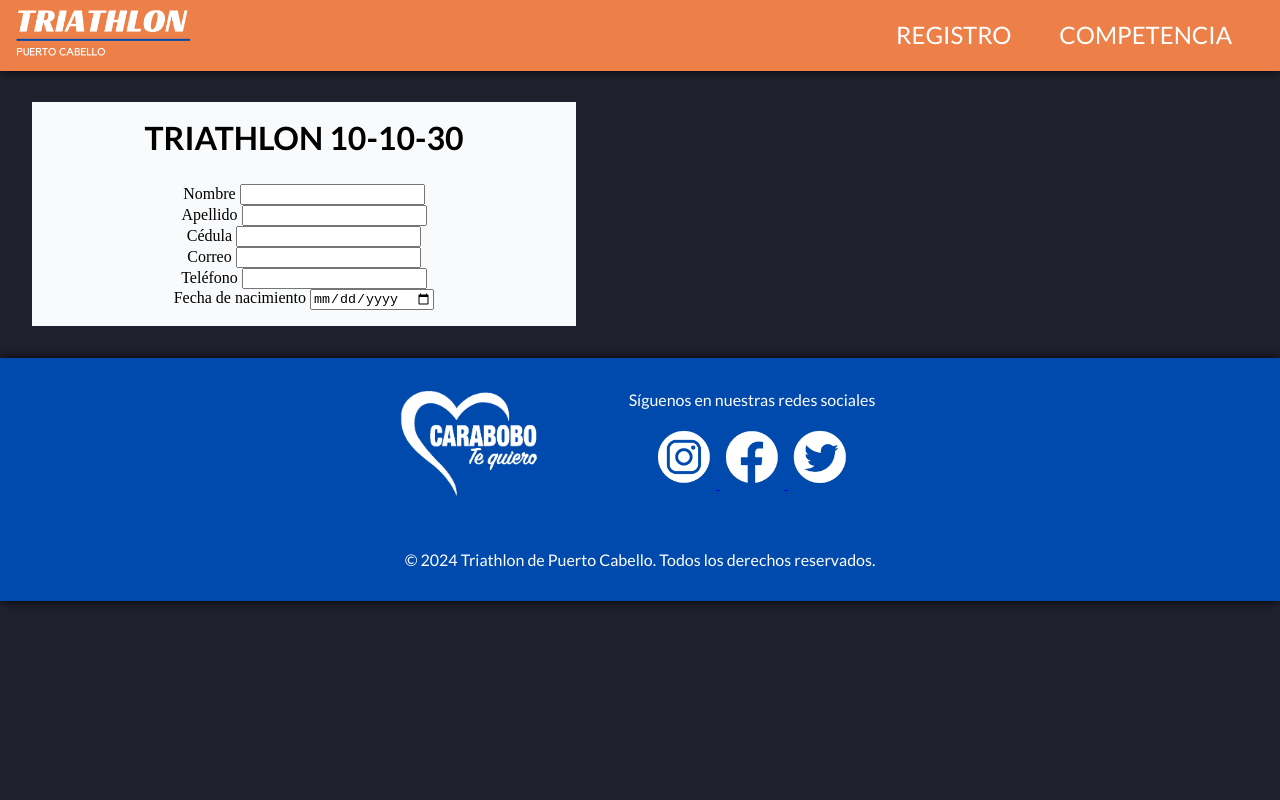
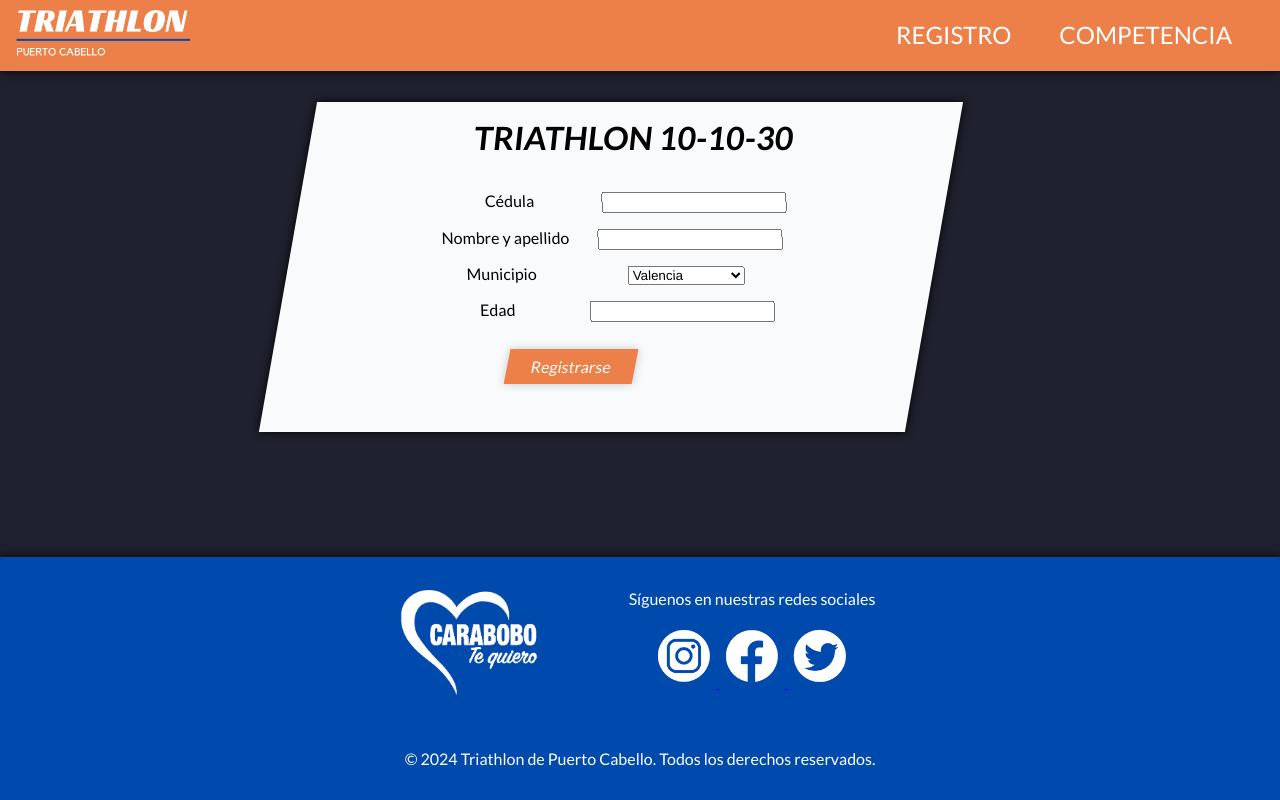
Before and after one commit to HL-2002/Carabobo-Running, a plain HTML site: page html/registro.html in a window 1280 px wide. Drawn offline with Linux system fonts and the light colour scheme.

Commit message:
Finished register form

```diff
--- a/css/registro.css
+++ b/css/registro.css
@@ -1,16 +1,25 @@
 main {
-    justify-content: space-around;
+    margin-left: 20%;
+    text-align: center;
 }
 
+
+
 section {
-    text-align: center;
-    width: 40%;
+    width: 60%;
     background-color: #f9fafb;
     margin: 2rem;
     padding: 1rem;
+    box-shadow: 0 0 10px rgba(0, 0, 0, 1);
+    transform: skewX(-10deg);
+}
+
+section * {
+    transform: skewX(4deg);
 }
 
 h1 {
+    width: 100%;
     margin-top: 0;
     font-size: 2rem;
     font-family: "Lato", sans-serif;
@@ -20,3 +29,54 @@ h1 {
     font-variation-settings:
       "wdth" 100;
 }
+
+form {
+    display:table;
+    width: 60%;
+    margin-left: 20%;
+}
+
+.input {
+    font-family: "Lato", sans-serif;
+    display: table-row;
+}
+
+label, input, select {
+    display: table-cell;
+    margin: 0.5rem;
+
+}
+
+#submit {
+    display: box;
+    width: 8rem;
+    margin: 1.2rem;
+    margin-left: 60%;
+    font-family: "Lato", sans-serif;
+    font-size: 1rem;
+    transform: skewX(-5deg);
+    background-color: #ed8048;
+    margin-bottom: 2rem;
+    padding: 0.5rem;
+    border-style: none;
+    box-shadow: 0px 0px 10px rgb(0,0,0,0.2);
+    text-decoration: none;
+    color: white;
+}
+
+#submit:hover {
+    background-color: #004aad;
+
+    transition:
+        background-color 500ms,
+        color 500ms;
+
+    color:#ed8048;
+    transition:
+        color 500ms;
+}
+
+#submit:active {
+    transform: scale(0.8) skewX(-10deg);
+    transition:all 1000ms;
+}
--- a/css/style.css
+++ b/css/style.css
@@ -5,6 +5,10 @@ body {
     display: flex;
     flex-direction: column;
     min-height: 100vh;
+}
+
+main {
+    flex:1;
 }
 
 /* nav var */
--- a/html/registro.html
+++ b/html/registro.html
@@ -21,31 +21,40 @@
         <main>
             <section>
                 <h1>TRIATHLON 10-10-30</h1>
-                <form action="/php/registro.php" method="post">
+                <form> <!--TODO: Acción de guardado -->
                     <div class="input">
-                        <label for="nombre">Nombre</label>
-                        <input type="text" id="nombre" name="nombre" required>
+                        <label for="cedula">Cédula</label>
+                        <input type="number" id="cedula" name="cedula" min="1" required>
                     </div>
                     <div class="input">
-                        <label for="apellido">Apellido</label>
-                        <input type="text" id="apellido" name="apellido" required>
+                        <label for="nombre">Nombre y apellido</label>
+                        <input type="text" id="nombre" name="nombre" pattern="/^[a-zA-ZàáâäãåąčćęèéêëėįìíîïłńòóôöõøùúûüųūÿýżźñçčšžÀÁÂÄÃÅĄĆČĖĘÈÉÊËÌÍÎÏĮŁŃÒÓÔÖÕØÙÚÛÜŲŪŸÝŻŹÑßÇŒÆČŠŽ∂ð ,.'- ]+$" required>
                     </div>
                     <div class="input">
-                        <label for="cedula">Cédula</label>
-                        <input type="text" id="cedula" name="cedula" required>
+                        <label for="municipio">Municipio</label>
+                        <select type="text" id="municipio" name="municipio" required>
+                            <option value="valencia">Valencia</option>
+                            <option value="puerto cabello">Puerto Cabello</option>
+                            <option value="libertador">Libertador</option>
+                            <option value="guacara">Guacara</option>
+                            <option value="los guayos">Los Guayos</option>
+                            <option value="naguanagua">Nagunagua</option>
+                            <option value="san diego">San Diego</option>
+                            <option value="carlos arvelo">Carlos Arvelo</option>
+                            <option value="diego ibarra">Diego Ibarra</option>
+                            <option value="san joaquin">San Joaquín</option>
+                            <option value="juan jose mora">Juan José Mora</option>
+                            <option value="Bejuma">Bejuma</option>
+                            <option value="miranda">Miranda</option>
+                            <option value="montalban">Montalbán</option>
+                            <option value="otro">Otro</option>
+                        </select>
                     </div>
                     <div class="input">
-                        <label for="correo">Correo</label>
-                        <input type="email" id="correo" name="correo" required>
+                        <label for="edad">Edad</label>
+                        <input type="number" id="edad" name="edad" min="0" required>
                     </div>
-                    <div class="input">
-                        <label for="telefono">Teléfono</label>
-                        <input type="text" id="telefono" name="telefono" required>
-                    </div>
-                    <div class="input">
-                        <label for="fecha">Fecha de nacimiento</label>
-                        <input type="date" id="fecha" name="fecha" required>
-                    </div>
+                    <input type="submit" value="Registrarse" id="submit">
                 </form>
             </section>
         </main>
```
Also changed, not shown: css/index.css (+10 -2 lines), html/index.html (+1 -0 lines).
